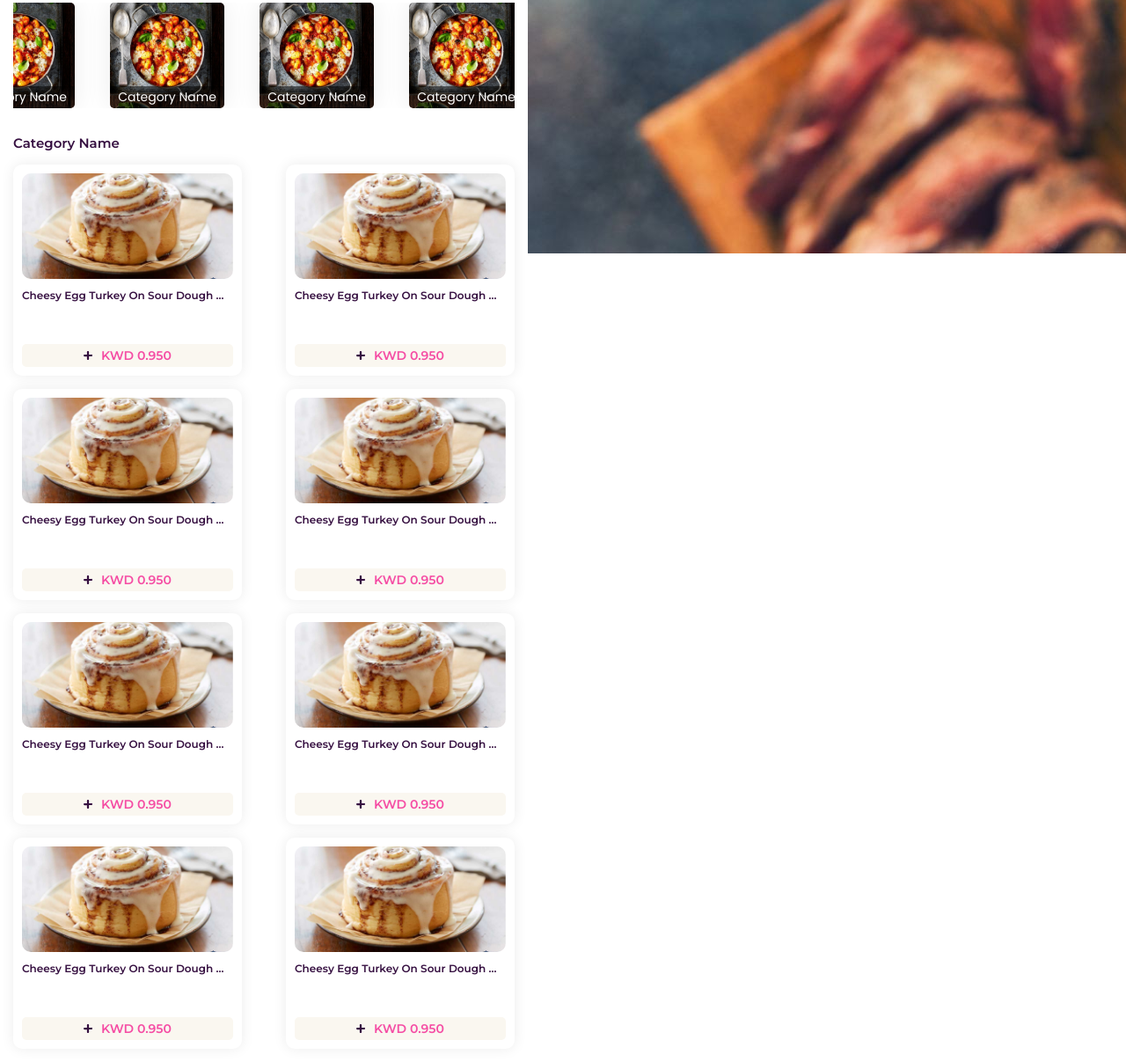
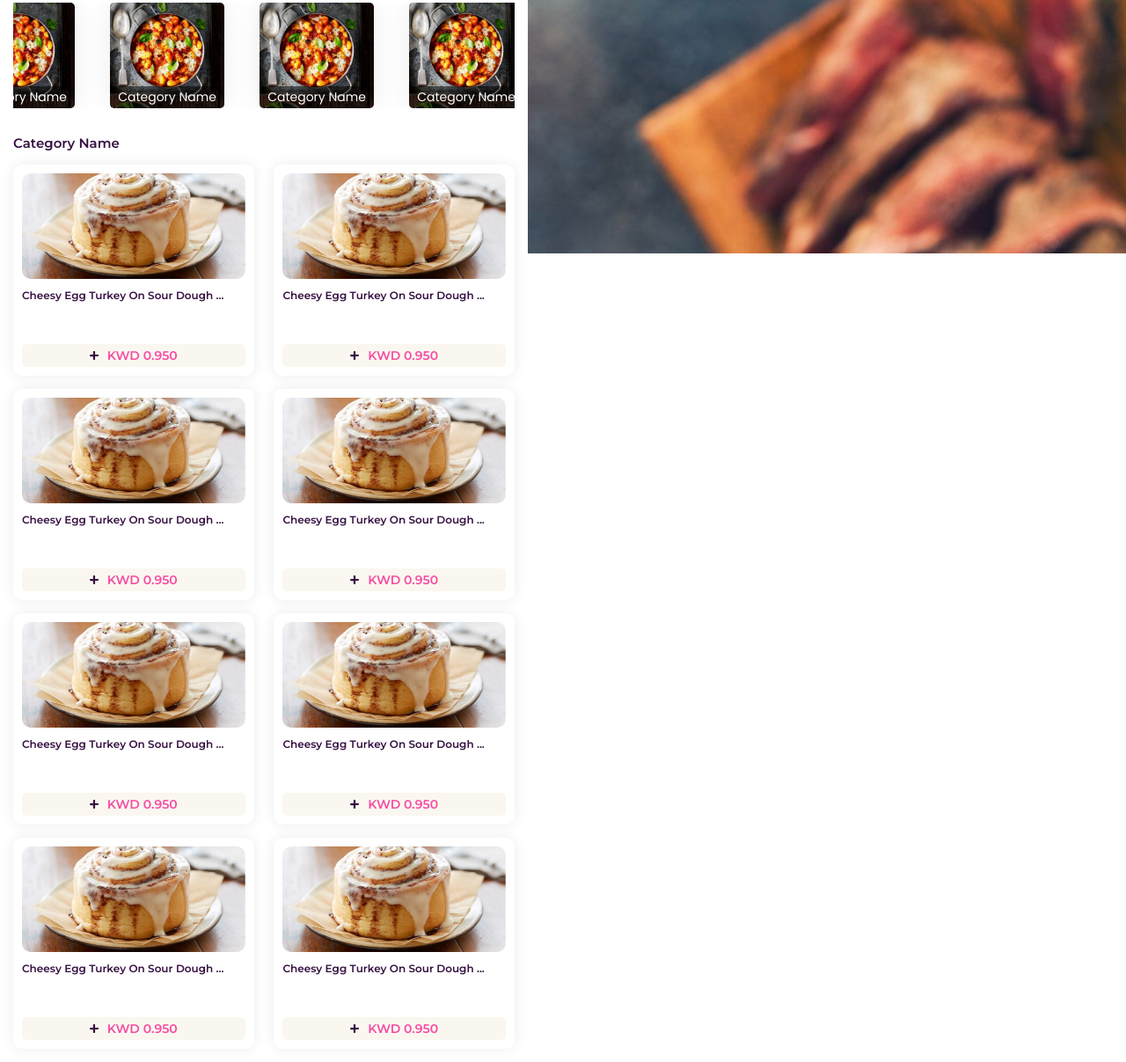
Before and after one commit to Mostafaahmed20155/vendyway, a website: page theme-4.html in a window 1280 px wide. Shown: the part 512-1719 px from the top of the page at 88% size. Drawn offline with nearby package versions, Linux system fonts and the light colour scheme.

Commit message:
issues fixed in note 1.4, caresoul & responisve fix

```diff
--- a/sass/layout/_responsive.scss
+++ b/sass/layout/_responsive.scss
@@ -70,7 +70,13 @@
 
 @media only screen and (min-width: 375px) {
   .clear-fix {
-    width: 18.5rem !important;
+    width: 48% !important;
+  }
+  .products-in-category-theme-4 a {
+    width: 48%;
+  }
+  .products-in-category-theme-4 .category__products-card {
+    width: 100% !important;
   }
 }
 
@@ -83,7 +89,13 @@
     width: 100%;
   }
   .clear-fix {
-    width: 16rem !important;
+    width: 100% !important;
+  }
+  .products-in-category-theme-4 a {
+    width: 100%;
+  }
+  .products-in-category-theme-4 .category__products-card {
+    width: 100% !important;
   }
   // .categories-container-theme-5__card {
   //   // width: 15rem !important;
@@ -108,7 +120,7 @@
     width: 26rem !important;
   }
   .clear-fix {
-    width: 26rem !important;
+    // width: 26rem !important;
   }
   .dotted-line {
     justify-content: center;
@@ -160,4 +172,13 @@
   .categories-container-theme-5 a {
     width: 50% !important;
 }
+.categories-container {
+  justify-content: space-between !important;
 }
+.categories-container a {
+  width: 48%;
+}
+.categories-container__card {
+  width: 100% !important;
+}
+}
--- a/sass/pages/_search.scss
+++ b/sass/pages/_search.scss
@@ -51,6 +51,7 @@
                 background-color: navy;
                 border-radius: 0.5rem;
                 margin-right: 1.5rem;
+                border-radius: 0.5rem;
                 .result-prod-pic {
                     border-radius: 0.5rem;
                     width: 100%;
--- a/sass/pages/_theme-2.scss
+++ b/sass/pages/_theme-2.scss
@@ -26,6 +26,7 @@
       height: 12.2rem;
       background-color: navy;
       margin-right: 1.5rem;
+      border-radius: 0.5rem;
       .theme-2-prod-pic {
         border-radius: 0.5rem;
         width: 100%;
--- a/theme-4.html
+++ b/theme-4.html
@@ -125,7 +125,7 @@
                 </div>
                 <div class="products-in-category-theme-4">
                     <a href="single-product.html">
-                        <div class="clear-fix category__products-card margin-top-md">
+                        <div class="category__products-card margin-top-md">
                             <div class="product-img__container">
                                 <img src="img/cover-picture.jpg" alt="product-img" class="product-img">
                             </div>
@@ -138,7 +138,7 @@
                         </div>
                     </a>
                     <a href="single-product.html">
-                        <div class="clear-fix category__products-card margin-top-md">
+                        <div class="category__products-card margin-top-md">
                             <div class="product-img__container">
                                 <img src="img/cover-picture.jpg" alt="product-img" class="product-img">
                             </div>
@@ -151,7 +151,7 @@
                         </div>
                     </a>
                     <a href="single-product.html">
-                        <div class="clear-fix category__products-card margin-top-md">
+                        <div class="category__products-card margin-top-md">
                             <div class="product-img__container">
                                 <img src="img/cover-picture.jpg" alt="product-img" class="product-img">
                             </div>
@@ -164,7 +164,7 @@
                         </div>
                     </a>
                     <a href="single-product.html">
-                        <div class="clear-fix category__products-card margin-top-md">
+                        <div class="category__products-card margin-top-md">
                             <div class="product-img__container">
                                 <img src="img/cover-picture.jpg" alt="product-img" class="product-img">
                             </div>
@@ -177,7 +177,7 @@
                         </div>
                     </a>
                     <a href="single-product.html">
-                        <div class="clear-fix category__products-card margin-top-md">
+                        <div class="category__products-card margin-top-md">
                             <div class="product-img__container">
                                 <img src="img/cover-picture.jpg" alt="product-img" class="product-img">
                             </div>
@@ -190,7 +190,7 @@
                         </div>
                     </a>
                     <a href="single-product.html">
-                        <div class="clear-fix category__products-card margin-top-md">
+                        <div class="category__products-card margin-top-md">
                             <div class="product-img__container">
                                 <img src="img/cover-picture.jpg" alt="product-img" class="product-img">
                             </div>
@@ -203,7 +203,7 @@
                         </div>
                     </a>
                     <a href="single-product.html">
-                        <div class="clear-fix category__products-card margin-top-md">
+                        <div class="category__products-card margin-top-md">
                             <div class="product-img__container">
                                 <img src="img/cover-picture.jpg" alt="product-img" class="product-img">
                             </div>
@@ -216,7 +216,7 @@
                         </div>
                     </a>
                     <a href="single-product.html">
-                        <div class="clear-fix category__products-card margin-top-md">
+                        <div class="category__products-card margin-top-md">
                             <div class="product-img__container">
                                 <img src="img/cover-picture.jpg" alt="product-img" class="product-img">
                             </div>
```
Also changed, not shown: rtl/theme-4.html (+8 -8 lines), css/style.css.
